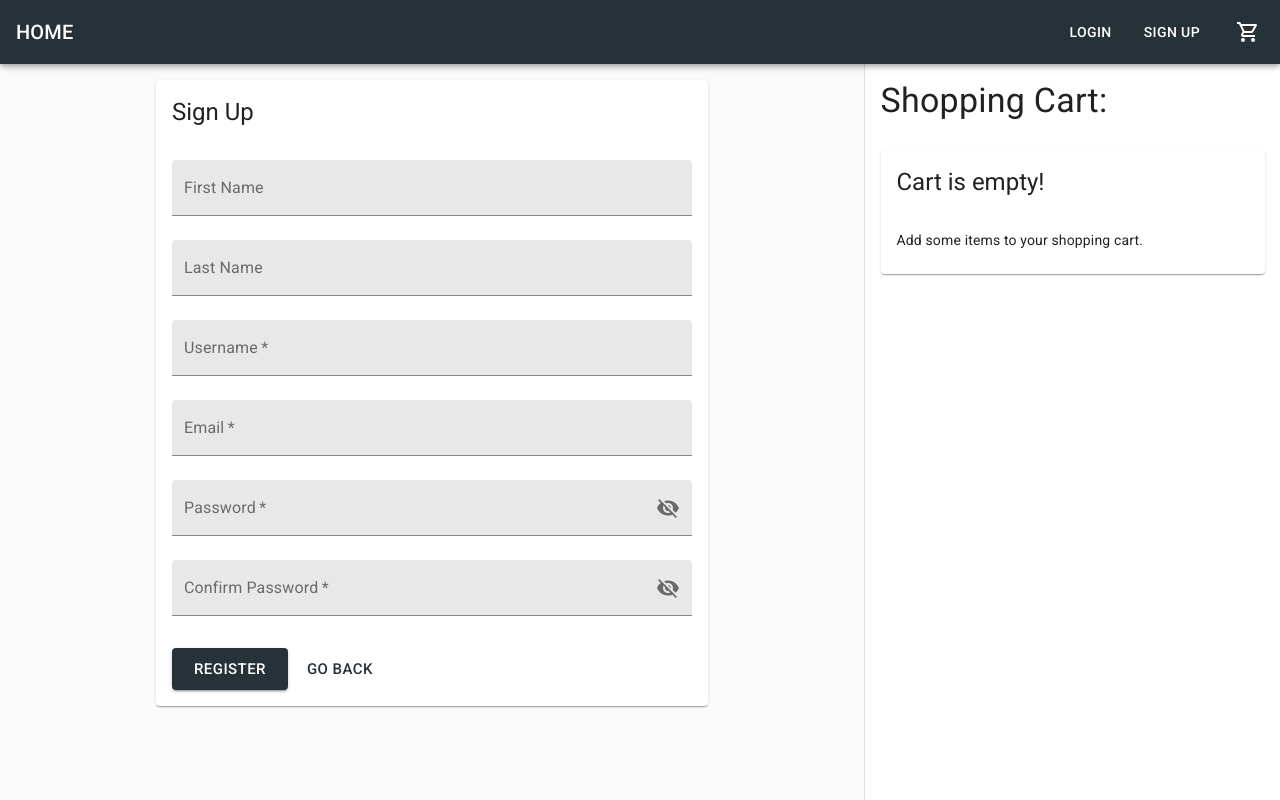
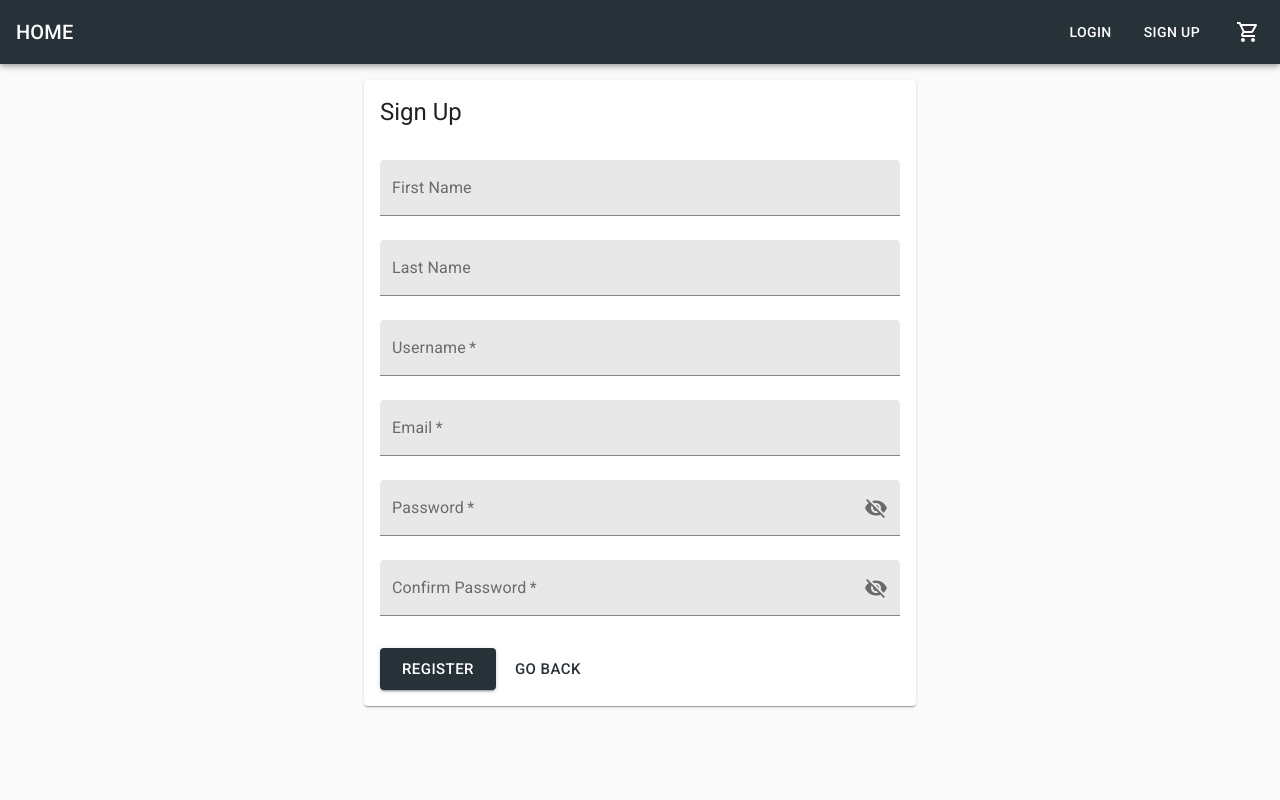
Before and after one commit to ZeeEssDoubleU/street-eats-client, a Next.js app: page /signup in a window 1280 px wide. Built offline with nearby package versions, Linux system fonts and the light colour scheme.

Commit message:
reformatted cart drawer toggle and adjusted main content shift on toggle

```diff
--- a/components/Layout.js
+++ b/components/Layout.js
@@ -1,20 +1,24 @@
-import React from "react";
+import React, { useState, useEffect } from "react";
 import styled from "styled-components";
 import Head from "next/head";
 import Link from "next/link";
 // import components
-import { AppBar, Drawer, Avatar, Typography } from "@material-ui/core";
+import { AppBar, Drawer, Typography, Hidden } from "@material-ui/core";
 import { ShoppingCartOutlinedIcon } from "@material-ui/icons/";
 import Cart from "./Cart";
 import NavMenu from "./NavMenu";
-// import store / utils
+// import store / utils / hooks
 import useStore from "../store/useStore";
 import { removeCredsFromCookies } from "../store/actions/auth";
+import { useWindowResize } from "../utils/hooks";
 
 // ******************
 // component
 // ******************
 const Layout = (props) => {
+	const { state, dispatch } = useStore();
+	useWindowResize(state, dispatch);
+
 	return (
 		<Flex>
 			<StyledAppBar color="primary">
@@ -30,15 +34,21 @@ const Layout = (props) => {
 					<NavMenu />
 				</Nav>
 			</StyledAppBar>
-			<Main component="main" maxWidth="xl">
+			<StyledMain
+				component="main"
+				maxWidth="xl"
+				displayCart={state.displayCart}
+			>
 				{props.children}
-			</Main>
-			{/*
-				// TODO: set cart drawer to persistent
-				// TODO: add toggle to cart drawer
-				// TODO: consider moving drawer component to layout
-			*/}
-			<StyledDrawer variant="permanent" anchor="right">
+			</StyledMain>
+			<StyledDrawer
+				variant="persistent"
+				anchor="right"
+				open={state.displayCart}
+				ModalProps={{
+					keepMounted: true, // Better open performance on mobile.
+				}}
+			>
 				<Cart />
 			</StyledDrawer>
 			<footer></footer>
@@ -72,6 +82,22 @@ const NavBrand = styled.div`
 	display: flex;
 	align-items: center;
 `;
+const StyledMain = styled(Main)`
+	position: absolute;
+	z-index: ${(props) => props.theme.drawer.zIndex - 1};
+	top: 0;
+	left: 0;
+	right: 0;
+	bottom: 0;
+	width: 100%;
+	transition: right 0.25s, width 0.25s;
+
+	@media (min-width: ${(props) => props.theme.breakpoints.width("md")}px) {
+		right: ${(props) =>
+			props.displayCart ? `calc(${props.theme.card.width} + 2rem)` : 0};
+		width: ${(props) => `calc(100% - ${props.theme.card.width} - 2rem)`};
+	}
+`;
 const StyledDrawer = styled(Drawer)`
 	width: calc(${(props) => props.theme.card.width} + 2rem);
 	z-index: ${(props) => props.theme.drawer.zIndex};
--- a/components/NavMenu.js
+++ b/components/NavMenu.js
@@ -8,6 +8,7 @@ import { ShoppingCartOutlined } from "@material-ui/icons";
 import Cart from "./Cart";
 // import store / utils
 import useStore from "../store/useStore";
+import { useTheme } from "@material-ui/core/styles";
 import { toggleCart, getCartCount } from "../store/actions/cart";
 import { removeCredsFromCookies } from "../store/actions/auth";
 
@@ -16,11 +17,13 @@ import { removeCredsFromCookies } from "../store/actions/auth";
 // ******************
 const NavMenu = (props) => {
 	const { state, dispatch } = useStore();
+	const [cartCount, setCartCount] = useState(getCartCount(state));
 	const currentUser = state.user_current;
 
+	// effect to update cart count on state change
 	useEffect(() => {
-		getCartCount(state);
-	});
+		setCartCount(getCartCount(state));
+	}, [state.cart]);
 
 	const loggedIn = (
 		<>
@@ -54,7 +57,8 @@ const NavMenu = (props) => {
 			{state.isAuthenticated ? loggedIn : loggedOut}
 			<StyledNavButton>
 				<Badge
-					badgeContent={getCartCount(state)}
+					// TODO: for some reason badge does NOT display when page refreshed
+					badgeContent={cartCount}
 					color="secondary"
 					onClick={() => toggleCart(state, dispatch)}
 				>
--- a/store/reducers.js
+++ b/store/reducers.js
@@ -3,17 +3,19 @@ import Cookies from "js-cookie";
 // import actions / utils
 import { actionTypes_auth, getUser_current } from "./actions/auth";
 import { actionTypes_cart, getSavedCart } from "./actions/cart";
+import { actionTypes_layout } from "../utils/hooks";
 import { Restaurant } from "@material-ui/icons";
 
 // ******************
 // initial state
 // ******************
-export const initState =
+export const initState = (theme) =>
 	typeof window !== "undefined"
 		? {
 				isAuthenticated: !isEmpty(getUser_current()),
 				user_current: getUser_current(),
 				cart: getSavedCart(),
+				isMobile: window.innerWidth < theme.breakpoints.width("md"),
 				displayCart: false,
 		  }
 		: {};
@@ -51,8 +53,14 @@ export const reducer_root = (state, action) => {
 		case actionTypes_cart.TOGGLE_CART:
 			return {
 				...state,
-				diplayCart: action.payload,
+				displayCart: action.payload,
 			};
+		case actionTypes_layout.SET_IS_MOBILE:
+			return {
+				...state,
+				isMobile: action.payload,
+			};
+
 		default:
 			return state;
 	}
--- a/store/useStore.js
+++ b/store/useStore.js
@@ -11,12 +11,14 @@ import Cookies from "js-cookie";
 import { actionTypes_auth, getUser_current } from "./actions/auth";
 import { actionTypes_cart, updateCheckout } from "./actions/cart";
 import { reducer_root, initState } from "./reducers";
+import { useTheme } from "@material-ui/core/styles";
 
 // ! this causing render error on logout button.  May need to move initial logic to useEffect in StoreProvider
 const StoreContext = createContext();
 
 export const StoreProvider = ({ children }) => {
-	const [state, dispatch] = useReducer(reducer_root, initState);
+	const theme = useTheme();
+	const [state, dispatch] = useReducer(reducer_root, initState(theme));
 
 	return (
 		<StoreContext.Provider value={{ state, dispatch }}>
--- /dev/null
+++ b/utils/hooks.js
@@ -0,0 +1,42 @@
+import React, { useState, useEffect } from "react";
+import { useTheme } from "@material-ui/core/styles";
+
+export const actionTypes_layout = {
+	SET_IS_MOBILE: "SET_IS_MOBILE",
+};
+
+export const useWindowResize = (state, dispatch) => {
+	const theme = useTheme();
+
+	const getIsMobile = () => {
+		return (
+			typeof window !== "undefined" &&
+			window.innerWidth < theme.breakpoints.width("md")
+		);
+	};
+
+	const setIsMobile = () => {
+		if (getIsMobile() === true && state.isMobile === false) {
+			dispatch({
+				type: actionTypes_layout.SET_IS_MOBILE,
+				payload: true,
+			});
+		}
+		if (getIsMobile() === false && state.isMobile === true) {
+			dispatch({
+				type: actionTypes_layout.SET_IS_MOBILE,
+				payload: false,
+			});
+		}
+	};
+
+	// effect adds event listener on window resize to check if app is mobile
+	useEffect(() => {
+		// add listener on mount
+		window.addEventListener("resize", setIsMobile);
+		// remove on unmount
+		return () => window.removeEventListener("resize", setIsMobile);
+	}, ["resize", setIsMobile]);
+};
+
+useWindowResize.propTypes = {};
```
